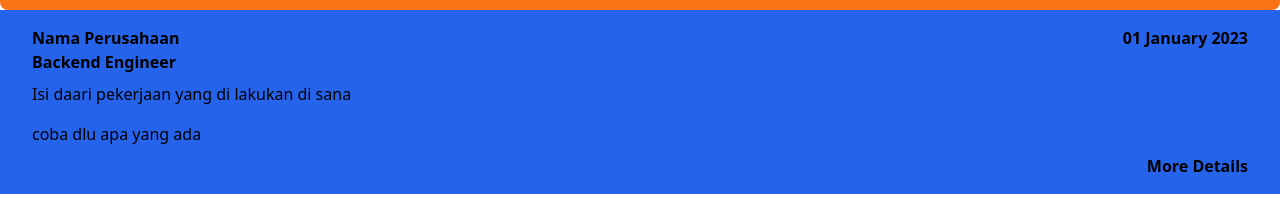
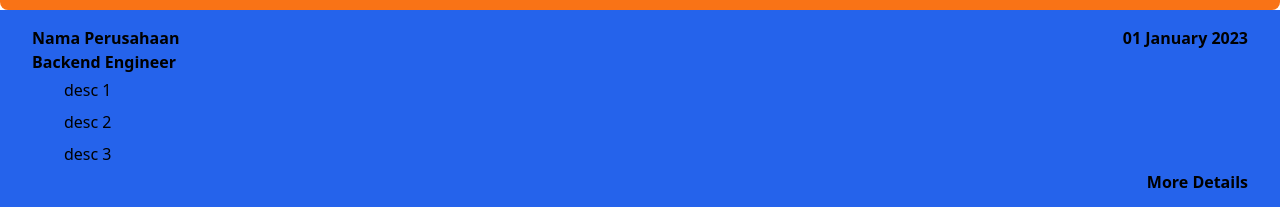
Before and after one commit to nawihusen/client-habar-banua, a Vue app: page /portofolio in a window 1280 px wide. Shown: the part 606-813 px from the top of the page. Built offline with nearby package versions, Linux system fonts and the light colour scheme.

Commit message:
頑張っています

```diff
--- a/src/components/portofolio/ExperienceCard.vue
+++ b/src/components/portofolio/ExperienceCard.vue
@@ -22,11 +22,17 @@ const props = defineProps({
     default: 'Backend Engineer',
     type: String
   },
-  modelValue: {
-    default: '',
+  description: {
+    default: 'desc 1. desc 2. desc 3',
     type: String
   }
 })
+
+function splitDetail(data) {
+  const result = data.split('. ')
+
+  return result
+}
 
 const goExperienceListPage = () => {
   router.push('/experience')
@@ -47,8 +53,9 @@ const getRoute = () => {
     <div class="font-bold">{{ props.role }}</div>
     <div>
       <ul>
-        <li>Isi daari pekerjaan yang di lakukan di sana</li>
-        <li>coba dlu apa yang ada</li>
+        <li class="pl-8 py-1" v-for="(item, index) in splitDetail(description)" :key="index">
+          {{ item }}
+        </li>
       </ul>
     </div>
     <div class="flex justify-end">
```
